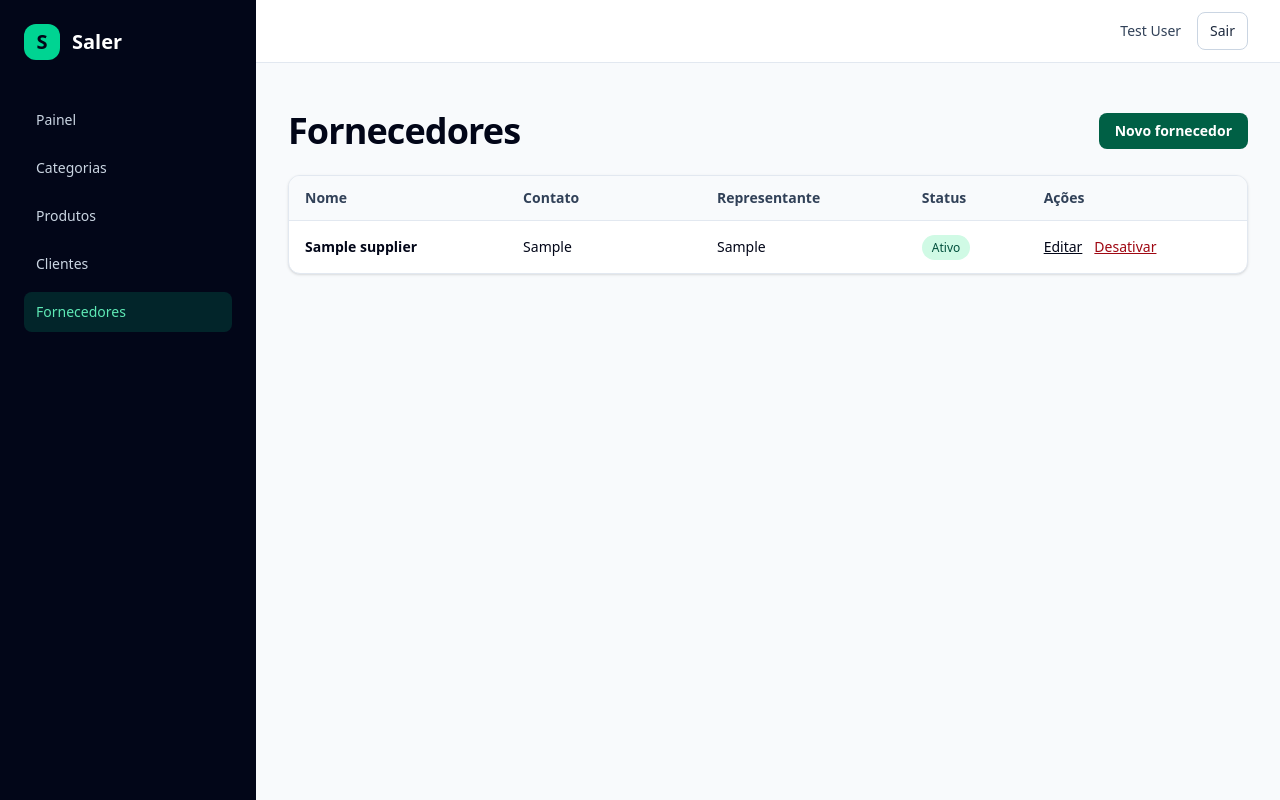
After one commit to lorenaneiva/saler, a Laravel app: page /fornecedores in a window 1280 px wide. The commit adds this page. Run offline with Laravel 12, Linux system fonts and the light colour scheme; a user stored in the database is signed in; data comes from the database, SQL or seed files in the repository; tables that the repository leaves empty hold one stand-in row (values such as "Sample post"); style sheets or scripts are compiled from the project's sources.

Commit message:
feat: implementa cadastro de fornecedores

```diff
--- /dev/null
+++ b/app/Http/Controllers/SupplierController.php
@@ -0,0 +1,49 @@
+<?php
+
+namespace App\Http\Controllers;
+
+use App\Http\Requests\SupplierRequest;
+use App\Models\Supplier;
+use Illuminate\Http\RedirectResponse;
+use Illuminate\View\View;
+
+class SupplierController extends Controller
+{
+    public function index(): View
+    {
+        return view('suppliers.index', [
+            'suppliers' => Supplier::query()->orderBy('name')->orderBy('id')->paginate(20),
+        ]);
+    }
+
+    public function create(): View
+    {
+        return view('suppliers.form', ['supplier' => new Supplier]);
+    }
+
+    public function store(SupplierRequest $request): RedirectResponse
+    {
+        Supplier::query()->create($request->validated());
+
+        return to_route('suppliers.index')->with('status', 'Fornecedor cadastrado.');
+    }
+
+    public function edit(Supplier $supplier): View
+    {
+        return view('suppliers.form', compact('supplier'));
+    }
+
+    public function update(SupplierRequest $request, Supplier $supplier): RedirectResponse
+    {
+        $supplier->update($request->validated());
+
+        return to_route('suppliers.index')->with('status', 'Fornecedor atualizado.');
+    }
+
+    public function destroy(Supplier $supplier): RedirectResponse
+    {
+        $supplier->forceFill(['is_active' => false])->save();
+
+        return to_route('suppliers.index')->with('status', 'Fornecedor desativado.');
+    }
+}
--- /dev/null
+++ b/app/Models/Supplier.php
@@ -0,0 +1,21 @@
+<?php
+
+namespace App\Models;
+
+use Database\Factories\SupplierFactory;
+use Illuminate\Database\Eloquent\Attributes\Fillable;
+use Illuminate\Database\Eloquent\Factories\HasFactory;
+use Illuminate\Database\Eloquent\Model;
+
+#[Fillable(['name', 'contact', 'representative'])]
+class Supplier extends Model
+{
+    /** @use HasFactory<SupplierFactory> */
+    use HasFactory;
+
+    /** @return array<string, string> */
+    protected function casts(): array
+    {
+        return ['is_active' => 'boolean'];
+    }
+}
--- a/resources/views/dashboard.blade.php
+++ b/resources/views/dashboard.blade.php
@@ -15,5 +15,9 @@
             <span class="text-lg font-semibold">Clientes</span>
             <p class="mt-1 text-sm text-slate-600">Cadastre clientes e consulte seus contatos.</p>
         </a>
+        <a href="{{ route('suppliers.index') }}" class="panel block p-6 hover:border-emerald-700">
+            <span class="text-lg font-semibold">Fornecedores</span>
+            <p class="mt-1 text-sm text-slate-600">Gerencie fornecedores e seus contatos.</p>
+        </a>
     </div>
 @endsection
--- a/resources/views/layout.blade.php
+++ b/resources/views/layout.blade.php
@@ -21,6 +21,8 @@
                 class="module-link">Produtos</a>
             <a href="{{ route('customers.index') }}" @if (request()->routeIs('customers.*')) aria-current="page" @endif
                 class="module-link">Clientes</a>
+            <a href="{{ route('suppliers.index') }}" @if (request()->routeIs('suppliers.*')) aria-current="page" @endif
+                class="module-link">Fornecedores</a>
         </nav>
     </aside>
     <div class="min-w-0">
--- /dev/null
+++ b/resources/views/suppliers/index.blade.php
@@ -0,0 +1,61 @@
+@extends('layout')
+
+@section('title', 'Fornecedores | Saler')
+
+@section('content')
+    <div class="grid gap-6">
+        <div class="flex flex-wrap items-center justify-between gap-4">
+            <h1 class="page-title">Fornecedores</h1>
+            <a href="{{ route('suppliers.create') }}" class="button-primary">Novo fornecedor</a>
+        </div>
+
+        @if (session('status'))
+            <p role="status" class="rounded-lg bg-green-100 px-4 py-3 text-green-900">{{ session('status') }}</p>
+        @endif
+
+        <div class="panel overflow-x-auto">
+            <table class="w-full text-left text-sm">
+                <caption class="sr-only">Cadastro de fornecedores</caption>
+                <thead class="border-b border-slate-200 bg-slate-50 text-slate-700">
+                    <tr>
+                        <th scope="col" class="px-4 py-3">Nome</th>
+                        <th scope="col" class="px-4 py-3">Contato</th>
+                        <th scope="col" class="px-4 py-3">Representante</th>
+                        <th scope="col" class="px-4 py-3">Status</th>
+                        <th scope="col" class="px-4 py-3">Ações</th>
+                    </tr>
+                </thead>
+                <tbody class="divide-y divide-slate-200">
+                    @forelse ($suppliers as $supplier)
+                        <tr>
+                            <th scope="row" class="min-w-36 wrap-anywhere px-4 py-4 font-semibold">{{ $supplier->name }}</th>
+                            <td class="min-w-32 wrap-anywhere px-4 py-4">{{ $supplier->contact }}</td>
+                            <td class="min-w-32 wrap-anywhere px-4 py-4">{{ $supplier->representative ?? '—' }}</td>
+                            <td class="px-4 py-4">
+                                <span @class(['rounded-full px-2.5 py-1 text-xs font-medium', 'bg-emerald-100 text-emerald-900' => $supplier->is_active, 'bg-slate-100 text-slate-700' => ! $supplier->is_active])>
+                                    {{ $supplier->is_active ? 'Ativo' : 'Inativo' }}
+                                </span>
+                            </td>
+                            <td class="px-4 py-4">
+                                <div class="flex items-center gap-3">
+                                    <a href="{{ route('suppliers.edit', $supplier) }}" aria-label="Editar {{ $supplier->name }}" class="underline">Editar</a>
+                                    @if ($supplier->is_active)
+                                        <form method="POST" action="{{ route('suppliers.destroy', $supplier) }}">
+                                            @csrf
+                                            @method('DELETE')
+                                            <button aria-label="Desativar {{ $supplier->name }}" class="text-red-800 underline">Desativar</button>
+                                        </form>
+                                    @endif
+                                </div>
+                            </td>
+                        </tr>
+                    @empty
+                        <tr><td colspan="5" class="px-4 py-6 text-slate-600">Nenhum fornecedor cadastrado.</td></tr>
+                    @endforelse
+                </tbody>
+            </table>
+        </div>
+
+        {{ $suppliers->links() }}
+    </div>
+@endsection
--- a/routes/web.php
+++ b/routes/web.php
@@ -4,6 +4,7 @@ use App\Http\Controllers\CategoryController;
 use App\Http\Controllers\CustomerController;
 use App\Http\Controllers\ProductController;
 use App\Http\Controllers\SessionController;
+use App\Http\Controllers\SupplierController;
 use Illuminate\Support\Facades\Route;
 
 Route::middleware('guest')->group(function (): void {
@@ -25,5 +26,9 @@ Route::middleware('auth')->group(function (): void {
         ->parameters(['clientes' => 'customer'])
         ->names('customers')
         ->except('destroy');
+    Route::resource('fornecedores', SupplierController::class)
+        ->parameters(['fornecedores' => 'supplier'])
+        ->names('suppliers')
+        ->except('show');
     Route::post('/sair', [SessionController::class, 'destroy'])->name('logout');
 });
```
Also changed, not shown: app/Http/Requests/SupplierRequest.php (added, +38 -0 lines), database/factories/SupplierFactory.php (added, +25 -0 lines), database/seeders/SupplierSeeder.php (added, +17 -0 lines), resources/views/suppliers/form.blade.php (added, +40 -0 lines), tests/Feature/SupplierTest.php (added, +90 -0 lines), database/migrations/2026_11_25_143512_create_suppliers_table.php (added).
